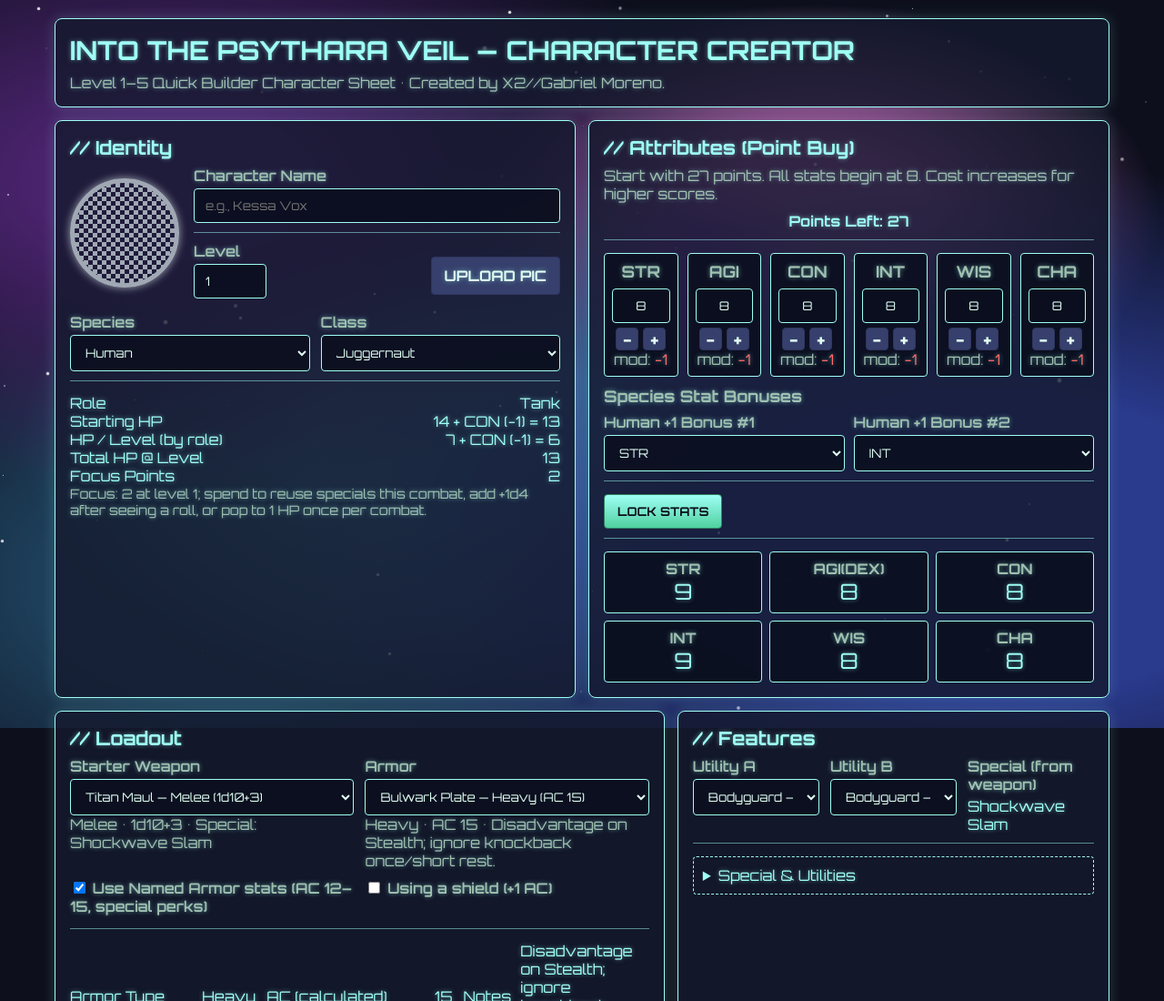
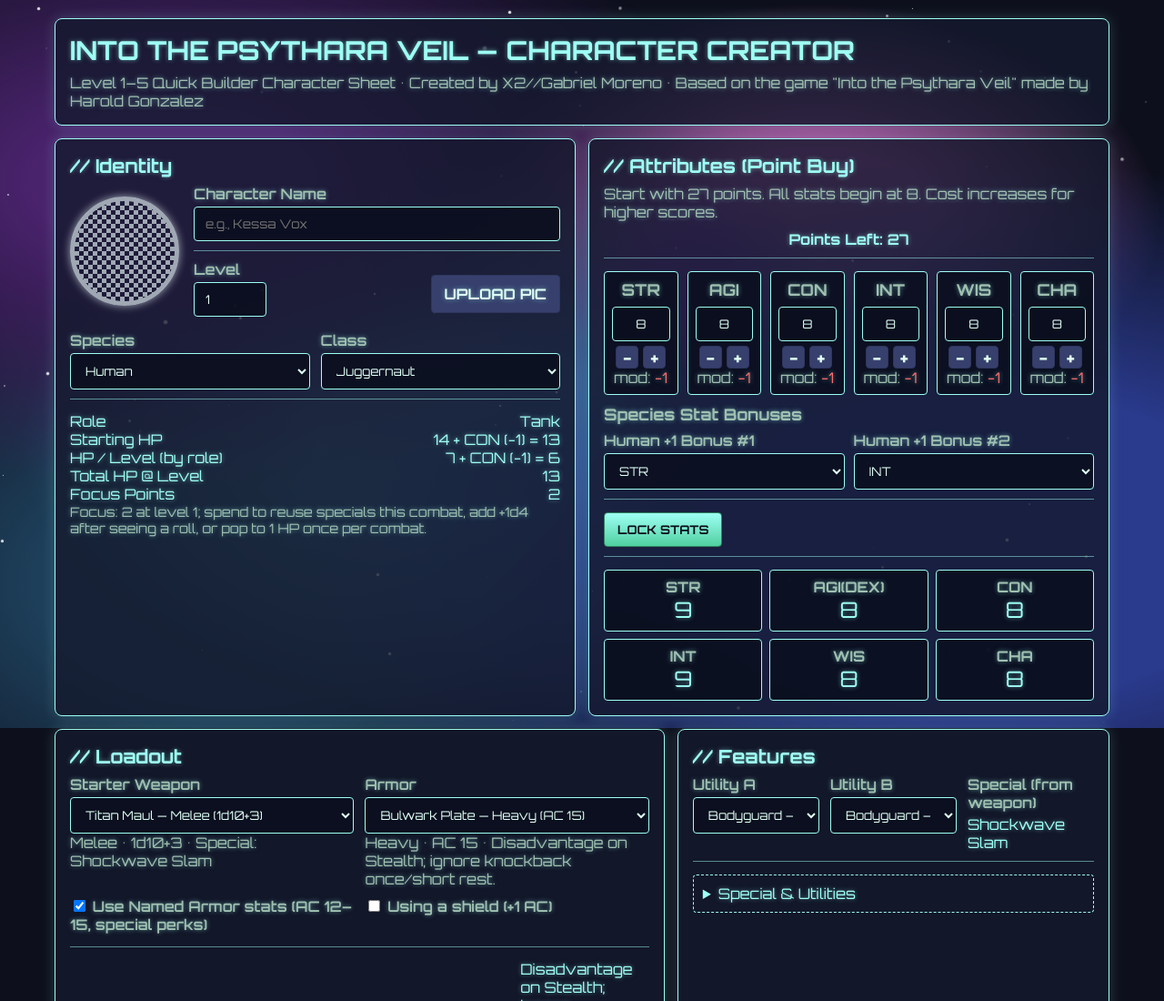
Before and after one commit to g-moreno/Psytharas-Veil-Character-Sheet, a plain HTML site: page index.html in a window 1280 px wide. Shown: the top 1100 px of the page at 91% size. Drawn offline with Linux system fonts and the light colour scheme.

Commit message:
Update index.html
Modified h1

```diff
--- a/index.html
+++ b/index.html
@@ -433,7 +433,7 @@
   <div class="wrap grid cols" id="app">
     <div class="panel" style="grid-column: span 12">
       <h1>Into the Psythara Veil — Character Creator</h1>
-      <div class="muted">Level 1–5 Quick Builder Character Sheet • Created by X2//Gabriel Moreno.</div>
+      <div class="muted">Level 1–5 Quick Builder Character Sheet • Created by X2//Gabriel Moreno • Based on the game "Into the Psythara Veil" made by Harold Gonzalez</div>
     </div>
 
     <div class="panel" style="grid-column: span 6">
```
